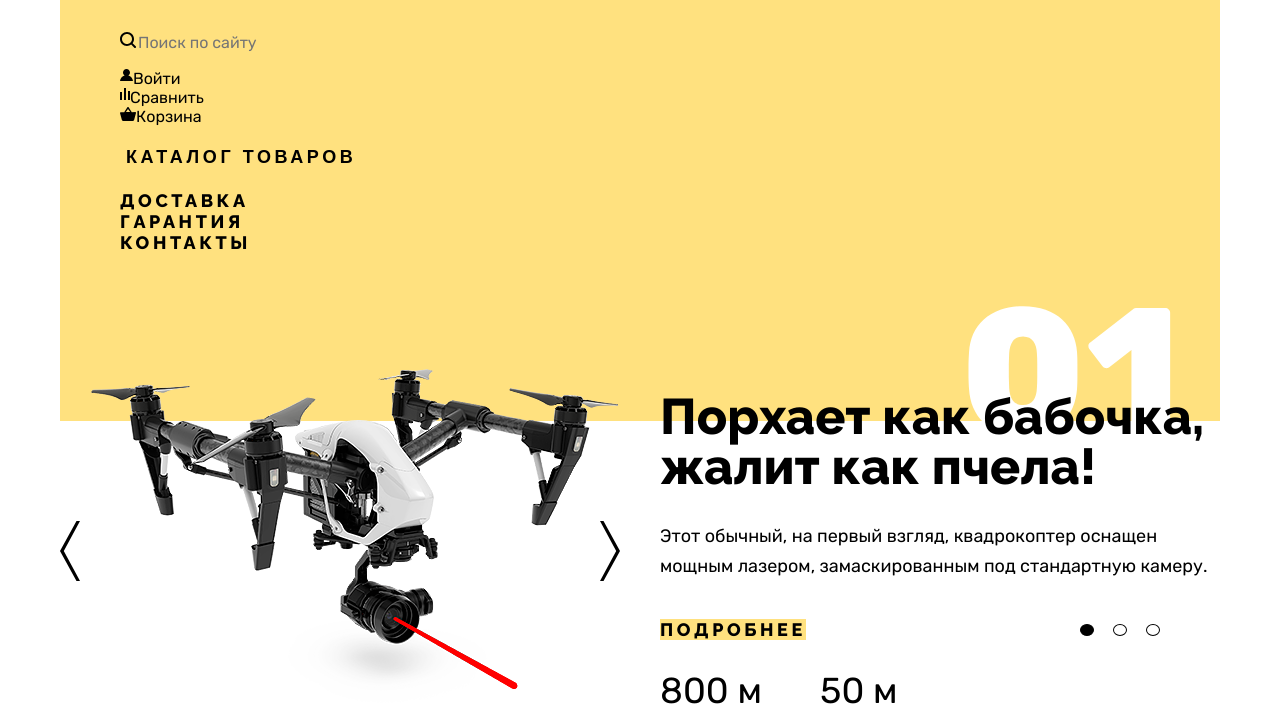
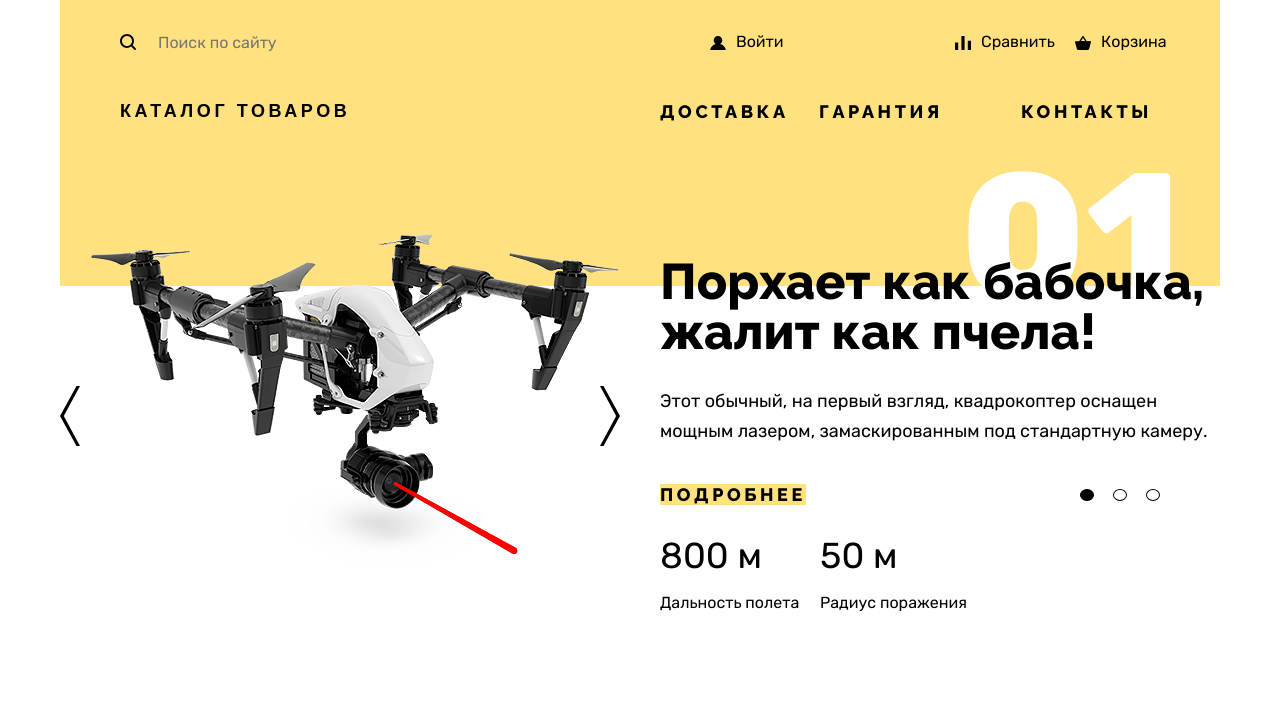
Before and after one commit to Kozeymak/1756111-device-32, a plain HTML site: page index.html in a window 1280 px wide. Shown: the part 56-775 px from the top of the page. Drawn offline with Linux system fonts and the light colour scheme.

Commit message:
Улучшил хедер

```diff
--- a/index.css
+++ b/index.css
@@ -172,21 +172,28 @@ ul, ol {
     flex-direction: column;
 }
 
-.header ul, .header ol {
+.header ul {
     padding: 0;
+    margin: 0;
 }
 
 .header__custom-menu {
     width: 1075px;
     margin: 48px 25px 0 60px;
+    display: flex;
+    justify-content: space-between;
 }
 
 .header__menu {
-    width: 1075px;
-    margin: 0 25px 0 60px;
+    width: 1041px;
+    margin: 34px 59px 0 60px;
+    display: flex;
+    justify-content: space-between;
+    align-items: center;
 }
 
 .header__option {
+    display: flex;
     font-size: 16px;
     font-weight: 400;
     text-decoration: none;
@@ -195,6 +202,7 @@ ul, ol {
     line-height: 19px;
     letter-spacing: 0;
     color: #000;
+    width: auto;
 }
 
 .header__option li {
@@ -202,31 +210,61 @@ ul, ol {
 }
 
 .header__option-person {
-    background-image: url(img/person.svg);
-    width: 13px;
-    height: 12px;
+    width: 245px;
 }
 
-.header__option-compare {
-    background-image: url(img/compare.svg);
-    width: 10px;
-    height: 12px;
+.header__option-person::before {
+    background-image: url(img/person.svg);
+    content: "";
+    background-size: cover;
+    height: 14px;
+    width: 16px;
+    margin-right: 10px;
+    display: inline-block;
+    vertical-align: middle;
 }
 
-.header__option-cart {
+.header__option-compare, .header__option-cart {
+    width: 120px;
+}
+
+.header__option-compare::before {
+    background-image: url(img/compare.svg);
+    content: "";
+    background-size: cover;
+    height: 14px;
+    width: 16px;
+    margin-right: 10px;
+    display: inline-block;
+    vertical-align: middle;
+}
+
+.header__option-cart::before {
     background-image: url(img/cart.svg);
+    content: "";
+    background-size: cover;
+    height: 14px;
     width: 16px;
-    height: 14px;
+    margin-right: 10px;
+    display: inline-block;
+    vertical-align: middle;
 }
 
 .header__form {
     display: flex;
+    align-items: center;
+    height: 20px;
 }
 
-.header__search-img {
+.header__form::before {
     background-image: url(img/search.svg);
+    content: "";
+    background-size: cover;
+    height: 16px;
     width: 16px;
-    height: 16px;
+    margin-right: 20px;
+    display: inline-block;
+    vertical-align: middle;
 }
 
 .header__search {
@@ -238,7 +276,9 @@ ul, ol {
     font-weight: 400;
     line-height: 19px;
     letter-spacing: 0;
+    width: 464px;
 }
+
 
 .header__catalog {
     font-weight: 800;
@@ -250,6 +290,10 @@ ul, ol {
     font-style: normal;
     line-height: 21px;
     letter-spacing: 0.2em;
+    height: 50px;
+    display: flex;
+    align-items: center;
+    padding: 0;
 }
 
 .header__navigation {
@@ -261,6 +305,25 @@ ul, ol {
     font-style: normal;
     line-height: 21px;
     letter-spacing: 0.2em;
+    display: flex;
+    justify-content: space-between;
+    height: 50px;
+    align-items: center;
+    padding: 0;
+}
+
+.header__navigation-delivery {
+    width: 140px;
+}
+
+.header__navigation-guarante {
+    width: 140px;
+    margin-left: 19px;
+}
+
+.header__navigation-contact {
+    width: 140px;
+    margin-left: 62px;
 }
 
 /*слайдер*/
@@ -458,8 +521,6 @@ ul, ol {
 .services {
     background-color: #F0F0F0;
     display: flex;
-    width: 1160px;
-    margin: 69px auto 0;
 }
 
 .services__list ul {
--- a/index.html
+++ b/index.html
@@ -12,22 +12,21 @@
         <h1 class="visually-hidden">Device</h1>
         <div class="header__custom-menu">
             <form action="https://echo.htmlacademy.ru/" class="header__form">
-                <figure class="header__search-img"></figure>
                 <input type="search" placeholder="Поиск по сайту" class="header__search">
             </form>
-            <ol class="header__option">
-                <li><div class="header__option-person"></div><a href="#">Войти</a></li>
-                <li><div class="header__option-compare"></div><a href="#">Сравнить</a></li>
-                <li><div class="header__option-cart"></div><a href="#">Корзина</a></li>
-            </ol>
+            <ul class="header__option">
+                <li><a href="#" class="header__option-person">Войти</a></li>
+                <li><a href="#" class="header__option-compare">Сравнить</a></li>
+                <li><a href="#" class="header__option-cart">Корзина</a></li>
+            </ul>
         </div>
         <div class="header__menu">
             <button class="header__catalog">Каталог товаров</button>
-            <ol class="header__navigation">
-                <nav><li><a href="#">Доставка</a></li></nav>
-                <nav><li><a href="#">Гарантия</a></li></nav>
-                <nav><li><a href="#">Контакты</a></li></nav>
-            </ol>
+            <ul class="header__navigation">
+                <nav class="header__navigation-delivery"><li><a href="#">Доставка</a></li></nav>
+                <nav class="header__navigation-guarante"><li><a href="#">Гарантия</a></li></nav>
+                <nav class="header__navigation-contact"><li><a href="#">Контакты</a></li></nav>
+            </ul>
         </div>
     </header>
     <main class="main">
```
Also changed, not shown: catalog.html (+10 -11 lines).
